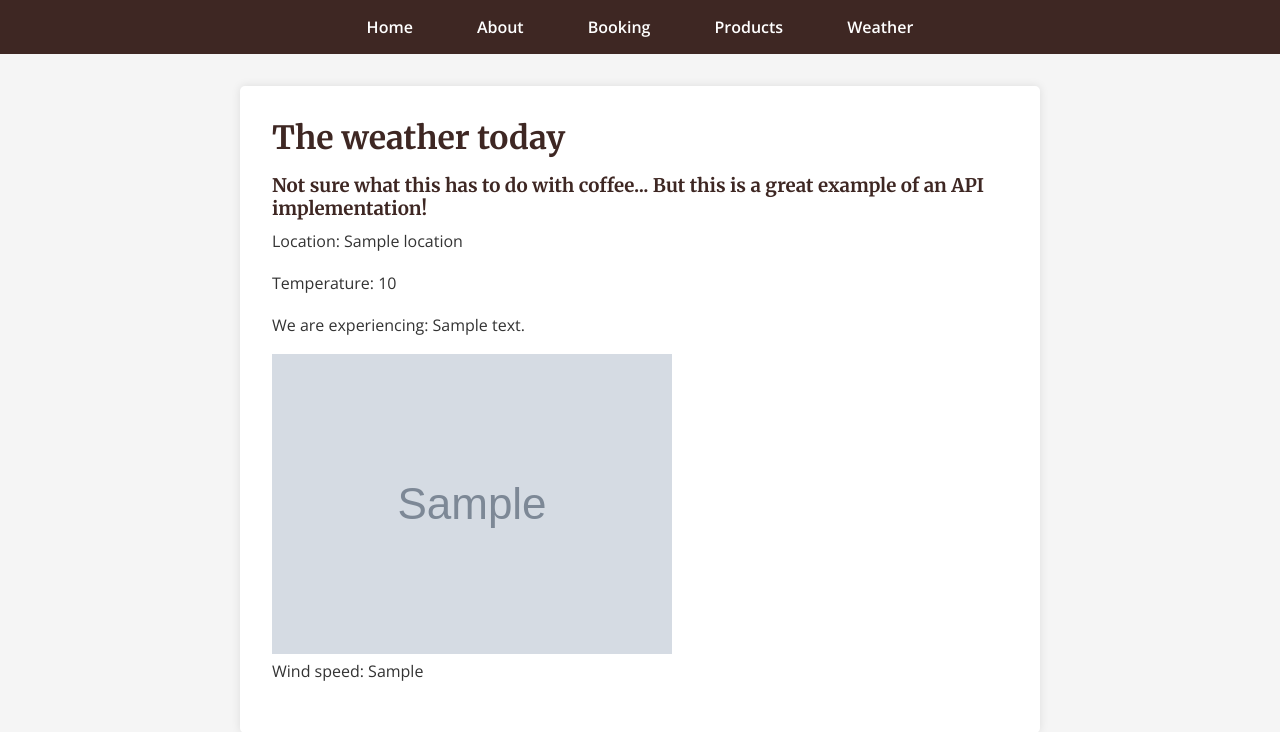
After one commit to mfm-collyers/Account_Login_Implementation, a Flask app: page /weather in a window 1280 px wide. The commit adds this page. Shown: the top 732 px of the page. Run offline with Flask 3, Linux system fonts and the light colour scheme; grey boxes marked "Sample" are stand-in pictures; a database or web service that is not in the repository returns one stand-in record (values such as "Sample title"); data that the repository does not hold is empty.

Commit message:
Added API implementation. Weather page added and displays weather data.

```diff
--- a/Main.py
+++ b/Main.py
@@ -1,6 +1,7 @@
 from flask import Flask, render_template #Flask library and functions
 import sqlite3 #Our database
 import datetime #Used to display current date & time
+import requests #Used for API calls
 
 #Instantiate Flask App
 app = Flask(__name__)
@@ -32,6 +33,28 @@ def getProducts():
     print(products)
     return products
 
+#Function accessing weather API at https://www.weatherapi.com/
+def get_weather():
+    try:
+        API_KEY = 'a627aa23eb5e4fd3954133600242102'
+        LOCATION = 'Horsham'
+        response = requests.get(f'http://api.weatherapi.com/v1/current.json?key={API_KEY}&q={LOCATION}&aqi=no')
+        response.raise_for_status() #Will generate an error if there is a problem with our API call.
+
+        json = response.json()
+
+        weather_data = { #Extract the data from the JSON we received into a dictionary so we can use it later.
+            'location': json['location']['name'],
+            'temperature': json['current']['temp_c'],
+            'condition': json['current']['condition'],
+            'wind': json['current']['wind_mph']
+        }
+
+        return weather_data
+
+    except requests.RequestException as err:
+        return {'error fetching weather': str(err)}
+
 #Starting (index) page
 @app.route('/')
 @app.route('/home')
@@ -52,6 +75,10 @@ def products():
     products = getProducts()
     return render_template('products.html', products = products)
 
+@app.route('/weather')
+def weather():
+    return render_template('weather.html', weather_data = get_weather())
+
 #Run in debug mode.
 if __name__ == '__main__':
     app.run(debug = True)
--- a/templates/base.html
+++ b/templates/base.html
@@ -22,6 +22,7 @@
         <li><a href="{{ url_for('about') }}">About</a></li>
         <li><a href="{{ url_for('booking') }}">Booking</a></li>
         <li><a href="{{ url_for('products') }}">Products</a></li>
+        <li><a href="{{ url_for('weather') }}">Weather</a></li>
       </ul>
     </nav>
     <div class="content">{% block content %}{% endblock %}</div>
--- /dev/null
+++ b/templates/weather.html
@@ -0,0 +1,16 @@
+{% extends "base.html" %} {% block title %}Weather{% endblock %} {% block
+content %}
+<h1>The weather today</h1>
+<h3>
+  Not sure what this has to do with coffee... But this is a great example of an API implementation!
+</h3>
+<div class="weather">
+  <!-- We have passed the weather_data into this page via the render_template call as an additional argument.
+  This allows us to access the data in our HTML file using double curcly brackets to escape from HTML and use the variable as we would in Python-->
+  <p>Location: {{ weather_data['location'] }}</p>
+  <p>Temperature: {{ weather_data['temperature'] }}</p>
+  <!-- We can even escape HTML in the middle of an attribute to set the image file location dynamically -->
+  <p>We are experiencing: {{ weather_data['condition']['text'] }}</p> <img src="{{ weather_data['condition']['icon'] }}"></img>
+  <p>Wind speed: {{ weather_data['wind'] }} </p>
+</div>
+{% endblock %}
```
